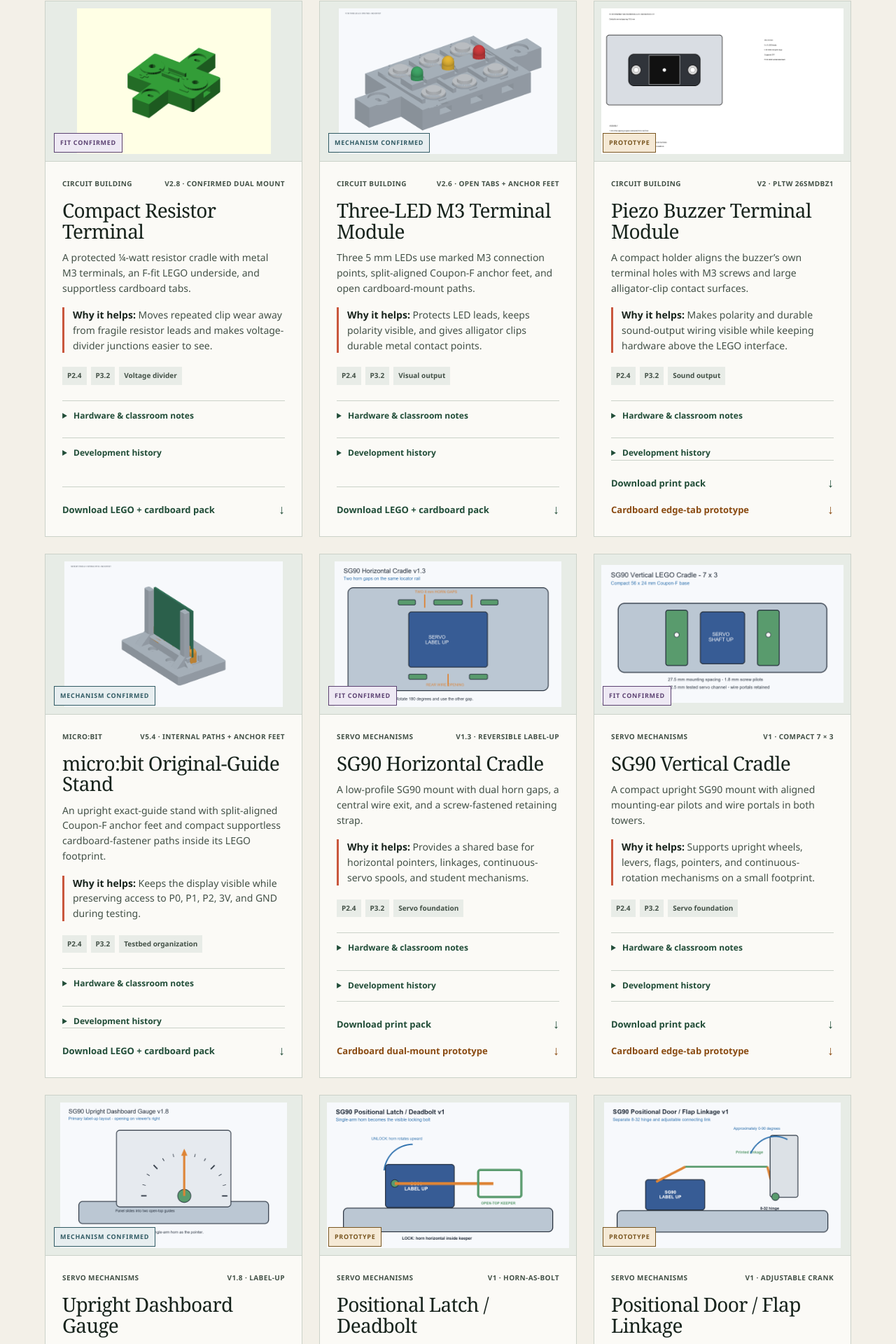
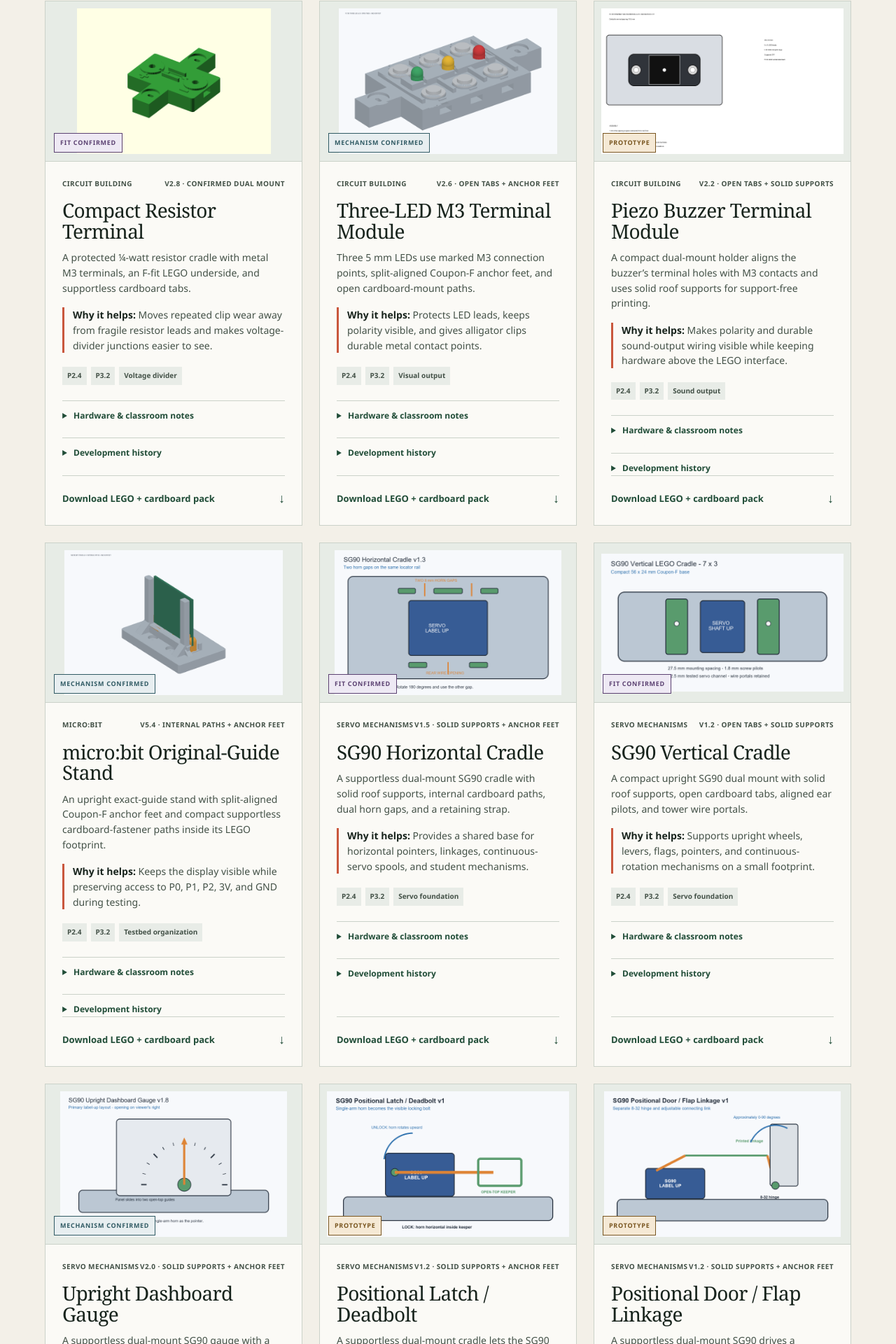
Before and after one commit to spartandesign/lego-module-library, a Next.js app: page / in a window 1280 px wide. Shown: the part 3476-5396 px from the top of the page at 70% size. Built offline with nearby package versions, Linux system fonts and the light colour scheme.

Commit message:
Update ModuleLibrary.tsx

```diff
--- a/app/ModuleLibrary.tsx
+++ b/app/ModuleLibrary.tsx
@@ -131,19 +131,19 @@ const modules: Module[] = [
   {
     id: "potentiometer",
     title: "Potentiometer Control Dial",
-    version: "v1.2 · open tabs + anchor feet",
+    version: "v1.3 · solid supports + anchor feet",
     category: "Sensors & inputs",
     status: "Prototype",
     statusTone: "prototype",
     image: "/images/potentiometer.png",
-    summary: "A supportless vertical mount for a common 16 mm, 10 kΩ potentiometer with three protected M3 terminals, Coupon-F anchor feet, and open cardboard tabs.",
+    summary: "A supportless vertical mount for a common 16 mm, 10 kΩ potentiometer with solid non-gripping roof supports, Coupon-F anchor feet, and open cardboard tabs.",
     learning: "Provides a continuous analog dial for combinations, thresholds, LED brightness, servo position, or interaction choices.",
     projectFit: ["P2.4", "P3.2", "Continuous control"],
     hardware: ["16 mm 10 kΩ potentiometer", "3× M3 × 6", "3× M3 nuts", "Short wires"],
-    parts: ["F-fit dual-mount base", "4 Coupon-F C anchor feet", "Combination knob", "Accessible wing knob", "Fit coupons + activity guide"],
-    teacherNote: "All 15 original underside tube bores remain open. The four corner Coupon-F tubes gain aligned 0.60 mm C-shaped first-layer anchor pads. Open long-side tabs use 3.4 × 1.8 mm brass-fastener slits and leave all three M3 nut paths clear. Start with the 5.9 mm knob bore and pilot one complete assembly.",
+    parts: ["F-fit dual-mount base", "11 solid roof supports", "4 Coupon-F C anchor feet", "Open brick-style brad tabs", "Two knobs + fit coupons"],
+    teacherNote: "A physical v1.2 print exposed failed bridges across the hollow underside. Version 1.3 fills the 11 non-gripping between-stud tube centers through the cavity roof while keeping the four corner Coupon-F bores open with aligned 0.60 mm C anchors. The open long-side tabs and all three M3 nut paths remain clear. Pilot one complete assembly before quantities.",
     studentTip: "Connect the center pin to SIG. Swap the two outside connections if clockwise rotation changes the value the wrong way.",
-    download: "/downloads/potentiometer-control-dial-module-v1-2-open-tabs-anchor-feet.zip",
+    download: "/downloads/potentiometer-control-dial-module-v1-3-solid-supports-anchor-feet.zip",
     dualMount: true,
   },
   {
@@ -185,21 +185,20 @@ const modules: Module[] = [
   {
     id: "buzzer",
     title: "Piezo Buzzer Terminal Module",
-    version: "v2 · PLTW 26SMDBZ1",
+    version: "v2.2 · open tabs + solid supports",
     category: "Circuit building",
     status: "Prototype",
     statusTone: "prototype",
     image: "/images/buzzer.png",
-    summary: "A compact holder aligns the buzzer’s own terminal holes with M3 screws and large alligator-clip contact surfaces.",
+    summary: "A compact dual-mount holder aligns the buzzer’s terminal holes with M3 contacts and uses solid roof supports for support-free printing.",
     learning: "Makes polarity and durable sound-output wiring visible while keeping hardware above the LEGO interface.",
     projectFit: ["P2.4", "P3.2", "Sound output"],
     hardware: ["PLTW 26SMDBZ1 buzzer", "2× M3 × 8", "2× M3 nuts", "2× washers"],
-    parts: ["19.5 mm default F-fit base", "STL and 3MF"],
-    teacherNote: "The default terminal spacing is 19.5 mm. Check the actual board before printing a classroom batch.",
+    parts: ["19.5 mm dual-mount base", "4 solid roof supports", "4 Coupon-F C anchor feet", "Open brick-style brad tabs", "Fit coupons"],
+    teacherNote: "Version 2.2 keeps the four Coupon-F bores open, makes the other four underside tube centers solid through the roof, and replaces enclosed round tabs with open 3.4 × 1.8 mm brick-style paths. Both M3 nut-loading tunnels remain clear. The complete buzzer is still a prototype; check the actual board, terminals, sound, LEGO fit, and cardboard mount before a class set.",
     studentTip: "Place − on the left and + on the right, then tighten only enough for reliable electrical contact.",
-    download: "/downloads/piezo-buzzer-module-v2.zip",
-    cardboardDownload: "/downloads/piezo-buzzer-module-v2-1-dual-mount-3p4.zip",
-    cardboardMount: "edge-tabs",
+    download: "/downloads/piezo-buzzer-module-v2-2-open-tabs-solid-supports-anchor-feet.zip",
+    dualMount: true,
   },
   {
     id: "microbit",
@@ -222,93 +221,92 @@ const modules: Module[] = [
   {
     id: "servo-horizontal",
     title: "SG90 Horizontal Cradle",
-    version: "v1.3 · reversible label-up",
+    version: "v1.5 · solid supports + anchor feet",
     category: "Servo mechanisms",
     status: "Fit confirmed",
     statusTone: "fit",
     image: "/images/servo-horizontal.png",
-    summary: "A low-profile SG90 mount with dual horn gaps, a central wire exit, and a screw-fastened retaining strap.",
+    summary: "A supportless dual-mount SG90 cradle with solid roof supports, internal cardboard paths, dual horn gaps, and a retaining strap.",
     learning: "Provides a shared base for horizontal pointers, linkages, continuous-servo spools, and student mechanisms.",
     projectFit: ["P2.4", "P3.2", "Servo foundation"],
     hardware: ["SG90-size servo", "2× original mounting screws"],
-    parts: ["F-fit base", "Retaining strap"],
-    teacherNote: "The 12.4 mm body fit and 1.8 mm screw pilots came from the project’s physical coupon tests.",
+    parts: ["Dual-mount F-fit base", "29 solid roof supports", "6 Coupon-F C anchor feet", "Retaining strap", "Brad-fit coupon"],
+    teacherNote: "The confirmed 12.4 mm body fit, 1.8 mm pilots, horn gaps, wire exit, and strap are unchanged. Version 1.5 makes all 29 non-gripping tube centers solid, anchors the six open Coupon-F bores, and retains two compact top-open 3.4 × 1.8 mm cardboard paths. Pilot the complete new underside once before quantities.",
     studentTip: "Keep the label upward, choose the horn-side gap that gives the wire the straighter path, then install the strap.",
-    download: "/downloads/sg90-horizontal-cradle-v1-3.zip",
-    cardboardDownload: "/downloads/sg90-horizontal-cradle-v1-4-dual-mount-3p4.zip",
+    download: "/downloads/sg90-horizontal-cradle-v1-5-internal-paths-solid-supports-anchor-feet.zip",
+    dualMount: true,
   },
   {
     id: "servo-vertical",
     title: "SG90 Vertical Cradle",
-    version: "v1 · compact 7 × 3",
+    version: "v1.2 · open tabs + solid supports",
     category: "Servo mechanisms",
     status: "Fit confirmed",
     statusTone: "fit",
     image: "/images/servo-vertical.png",
-    summary: "A compact upright SG90 mount with aligned mounting-ear pilots and wire portals in both towers.",
+    summary: "A compact upright SG90 dual mount with solid roof supports, open cardboard tabs, aligned ear pilots, and tower wire portals.",
     learning: "Supports upright wheels, levers, flags, pointers, and continuous-rotation mechanisms on a small footprint.",
     projectFit: ["P2.4", "P3.2", "Servo foundation"],
     hardware: ["SG90-size servo", "2× original mounting screws"],
-    parts: ["Single 56 × 24 mm F-fit base"],
-    teacherNote: "The cradle uses a 12.5 mm body channel, 27.5 mm ear spacing, and 1.8 mm pilots.",
+    parts: ["Open-tab F-fit base", "15 solid roof supports", "6 Coupon-F C anchor feet", "Brad-fit coupon"],
+    teacherNote: "The confirmed 12.5 mm body channel, 27.5 mm ear spacing, 1.8 mm pilots, and wire portals are unchanged. Version 1.2 fills 15 non-gripping tube centers, preserves six open Coupon-F bores with C anchors, and replaces enclosed round tabs with open 3.4 × 1.8 mm paths. Two edge supports are intentionally trimmed by the open portals while their centerlines remain solid.",
     studentTip: "Route the cable through the closest lower portal before seating both mounting ears on the tower tops.",
-    download: "/downloads/sg90-vertical-cradle-7x3-v1.zip",
-    cardboardDownload: "/downloads/sg90-vertical-cradle-7x3-v1-1-dual-mount-3p4.zip",
-    cardboardMount: "edge-tabs",
+    download: "/downloads/sg90-vertical-cradle-v1-2-open-tabs-solid-supports-anchor-feet.zip",
+    dualMount: true,
   },
   {
     id: "servo-gauge",
     title: "Upright Dashboard Gauge",
-    version: "v1.8 · label-up",
+    version: "v2.0 · solid supports + anchor feet",
     category: "Servo mechanisms",
     status: "Mechanism confirmed",
     statusTone: "mechanism",
     image: "/images/servo-gauge.png",
-    summary: "A dashboard-style SG90 gauge with a visible horn pointer and three interchangeable 60 mm panels.",
+    summary: "A supportless dual-mount SG90 gauge with a visible horn pointer, three interchangeable 60 mm panels, and a reinforced underside.",
     learning: "Maps sensor values or program states to a physical display students can read across the table.",
     projectFit: ["P2.4", "P3.2", "Physical display"],
     hardware: ["Positional SG90", "Single-arm horn", "Original servo screws"],
-    parts: ["Label-up F-fit base", "Retaining strap", "Three panels"],
-    teacherNote: "Version 1.8 preserves the successful panel width and moves the opening to the right for label-up servo installation.",
+    parts: ["Label-up dual-mount base", "29 solid roof supports", "6 Coupon-F C anchor feet", "Retaining strap", "Three panels"],
+    teacherNote: "Version 2.0 preserves the successful panel width, label-up holder, servo fit, wire exit, two internal cardboard paths, retaining strap, and all three panels. It fills 29 non-gripping tube centers and anchors the six open Coupon-F bores. Pilot one complete pointer sweep with the new underside before quantities.",
     studentTip: "Center the servo before attaching the pointer, then test the full sweep slowly to avoid rubbing the panel.",
-    download: "/downloads/sg90-upright-dashboard-gauge-v1-8.zip",
-    cardboardDownload: "/downloads/sg90-upright-dashboard-gauge-v1-9-dual-mount-3p4.zip",
+    download: "/downloads/sg90-upright-dashboard-gauge-v2-0-solid-supports-anchor-feet.zip",
+    dualMount: true,
   },
   {
     id: "servo-latch",
     title: "Positional Latch / Deadbolt",
-    version: "v1 · horn-as-bolt",
+    version: "v1.2 · solid supports + anchor feet",
     category: "Servo mechanisms",
     status: "Prototype",
     statusTone: "prototype",
     image: "/images/servo-latch.png",
-    summary: "The included single-arm SG90 horn rotates into an open-top reinforced keeper to model a physical lock.",
+    summary: "A supportless dual-mount cradle lets the SG90 single-arm horn rotate into an open-top reinforced keeper as a physical lock.",
     learning: "Gives P2.4 safe projects a clear locked/unlocked output with adjustable software endpoints.",
     projectFit: ["P2.4", "Security mechanism", "Digital output"],
     hardware: ["Positional SG90", "Single-arm horn", "Original servo screws"],
-    parts: ["F-fit latch base", "Retaining strap"],
-    teacherNote: "Start near 90° unlocked and 0° locked, but tune the endpoints for each servo and horn before student use.",
+    parts: ["Dual-mount latch base", "29 solid roof supports", "6 Coupon-F C anchor feet", "Retaining strap"],
+    teacherNote: "Version 1.2 preserves the keeper, horn clearance, servo fit, retaining strap, and two top-open internal cardboard paths while making 29 non-gripping tube centers solid and anchoring the six open Coupon-F bores. Start near 90° unlocked and 0° locked, then tune endpoints and pilot the full mechanism.",
     studentTip: "Never force the horn against the keeper. Move in small angle steps until you find safe LOCKED and UNLOCKED values.",
-    download: "/downloads/sg90-latch-deadbolt-module-v1.zip",
-    cardboardDownload: "/downloads/sg90-latch-deadbolt-module-v1-1-dual-mount-3p4.zip",
+    download: "/downloads/sg90-latch-deadbolt-module-v1-2-solid-supports-anchor-feet.zip",
+    dualMount: true,
   },
   {
     id: "servo-door",
     title: "Positional Door / Flap Linkage",
-    version: "v1 · adjustable crank",
+    version: "v1.2 · solid supports + anchor feet",
     category: "Servo mechanisms",
     status: "Prototype",
     statusTone: "prototype",
     image: "/images/servo-door.png",
-    summary: "A positional SG90 drives a separate 8-32 hinged flap through selectable printed links and crank holes.",
+    summary: "A supportless dual-mount SG90 drives a separate 8-32 hinged flap through selectable printed links and two attachment holes.",
     learning: "Lets students compare range of motion, linkage length, force, and mechanical advantage.",
     projectFit: ["P2.4", "P3.2", "Mechanical linkage"],
     hardware: ["Positional SG90", "8-32 × 1.75 in", "Paperclip wire pins"],
-    parts: ["F-fit base", "Hinged flap", "Retaining strap", "Three link lengths"],
-    teacherNote: "The three links and crank holes make this a useful mechanism-design investigation, not only a finished actuator.",
-    studentTip: "Start with the 26.0 mm link and middle crank hole, then move the servo in small software steps to find safe limits.",
-    download: "/downloads/sg90-door-flap-linkage-module-v1.zip",
-    cardboardDownload: "/downloads/sg90-door-flap-linkage-module-v1-1-dual-mount-3p4.zip",
+    parts: ["Dual-mount base", "39 solid roof supports", "6 Coupon-F C anchor feet", "Hinged flap", "Retaining strap", "Three link lengths"],
+    teacherNote: "Version 1.2 preserves the 8-32 hinge, 0.5 mm flap side clearance, servo fit, two internal cardboard paths, retaining strap, and 25.5 / 26.0 / 26.5 mm links. The supplied flap has two 3.6 mm attachment holes. Thirty-nine non-gripping tube centers are solid and six Coupon-F bores remain open with C anchors.",
+    studentTip: "Start with the 26.0 mm link, test each of the two flap attachment holes, and move the servo in small software steps to find safe limits.",
+    download: "/downloads/sg90-door-flap-linkage-module-v1-2-solid-supports-anchor-feet.zip",
+    dualMount: true,
   },
 ];
 
```
